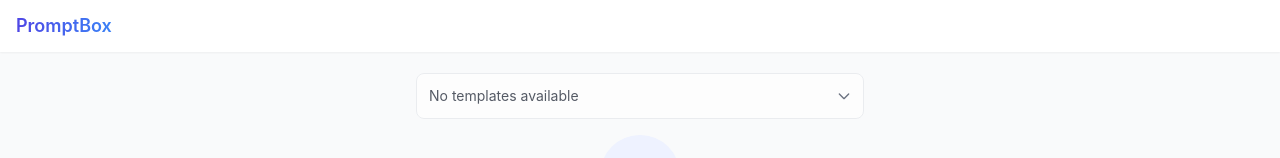
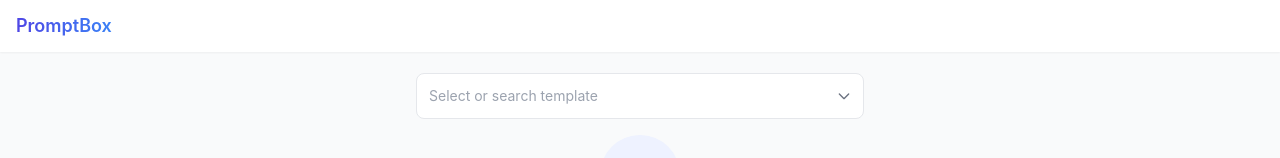
Before and after one commit to sibincbaby/PromptBox, a Vue app: page /#/ in a window 1280 px wide. Shown: the top 158 px of the page. Built offline with nearby package versions, Linux system fonts and the light colour scheme.

Commit message:
added styles configurable templates

```diff
--- a/package.json
+++ b/package.json
@@ -10,6 +10,7 @@
   },
   "dependencies": {
     "@google/generative-ai": "^0.24.1",
+    "@headlessui/vue": "^1.7.23",
     "@vercel/analytics": "^1.5.0",
     "@vueuse/rxjs": "^13.1.0",
     "dexie": "^4.0.11",
@@ -18,7 +19,8 @@
     "rxjs": "^7.8.2",
     "vercel": "^41.7.0",
     "vue": "^3.5.13",
-    "vue-router": "^4.5.1"
+    "vue-router": "^4.5.1",
+    "vue-select": "^3.20.4"
   },
   "devDependencies": {
     "@vitejs/plugin-vue": "^5.2.2",
--- a/src/components/TemplateManager.vue
+++ b/src/components/TemplateManager.vue
@@ -2,28 +2,66 @@
   <div class="template-manager">
     <!-- Template Selector (used in HomePage) -->
     <div v-if="mode === 'selector'" class="template-selector">
-      <div class="relative template-dropdown">
-        <select
-          v-model="selectedTemplateId"
-          @change="handleTemplateChange"
-          :disabled="!hasTemplates"
-          class="w-full p-3 pr-10 bg-white border border-gray-200 rounded-lg appearance-none focus:outline-none focus:ring-2 focus:ring-indigo-500/50 transition-shadow text-sm"
+      <Combobox v-model="selectedTemplate" as="div" class="relative">
+        <div class="relative w-full">
+          <ComboboxInput
+            :displayValue="(template) => template ? template.name : ''"
+            placeholder="Select or search template"
+            @change="query = $event.target.value"
+            class="w-full p-3 bg-white border border-gray-200 rounded-lg appearance-none focus:outline-none focus:ring-2 focus:ring-indigo-500/50 transition-shadow text-sm"
+            :disabled="!hasTemplates"
+          />
+          <ComboboxButton class="absolute inset-y-0 right-0 flex items-center px-3 text-gray-500">
+            <svg xmlns="http://www.w3.org/2000/svg" class="h-4 w-4" fill="none" viewBox="0 0 24 24" stroke="currentColor">
+              <path stroke-linecap="round" stroke-linejoin="round" stroke-width="2" d="M19 9l-7 7-7-7" />
+            </svg>
+          </ComboboxButton>
+        </div>
+
+        <Transition
+          enter-active-class="transition duration-100 ease-out"
+          enter-from-class="transform scale-95 opacity-0"
+          enter-to-class="transform scale-100 opacity-100"
+          leave-active-class="transition duration-75 ease-in"
+          leave-from-class="transform scale-100 opacity-100"
+          leave-to-class="transform scale-95 opacity-0"
         >
-          <option value="">{{ hasTemplates ? 'Select a template' : 'No templates available' }}</option>
-          <option
-            v-for="template in templates"
-            :key="template.id"
-            :value="template.id"
-          >
-            {{ template.name }}
-          </option>
-        </select>
-        <div class="pointer-events-none absolute inset-y-0 right-0 flex items-center px-3 text-gray-500">
-          <svg xmlns="http://www.w3.org/2000/svg" class="h-4 w-4" fill="none" viewBox="0 0 24 24" stroke="currentColor">
-            <path stroke-linecap="round" stroke-linejoin="round" stroke-width="2" d="M19 9l-7 7-7-7" />
-          </svg>
-        </div>
-      </div>
+          <ComboboxOptions class="absolute z-10 mt-1 max-h-60 w-full overflow-auto rounded-md bg-white py-1 text-sm shadow-lg ring-1 ring-black ring-opacity-5 focus:outline-none">
+            <div v-if="filteredTemplates.length === 0 && query !== ''" class="relative cursor-default select-none py-2 px-4 text-gray-500">
+              No templates found.
+            </div>
+
+            <ComboboxOption
+              v-for="template in filteredTemplates"
+              :key="template.id"
+              :value="template"
+              v-slot="{ selected, active }"
+              as="template"
+            >
+              <li
+                class="relative cursor-default select-none py-2 px-4"
+                :class="{
+                  'bg-indigo-600 text-white': active,
+                  'text-gray-900': !active
+                }"
+              >
+                <span class="block truncate" :class="{ 'font-medium': selected, 'font-normal': !selected }">
+                  {{ template.name }}
+                </span>
+                <span
+                  v-if="selected"
+                  class="absolute inset-y-0 right-0 flex items-center pr-3"
+                  :class="{ 'text-white': active, 'text-indigo-600': !active }"
+                >
+                  <svg xmlns="http://www.w3.org/2000/svg" class="h-5 w-5" viewBox="0 0 20 20" fill="currentColor">
+                    <path fill-rule="evenodd" d="M16.707 5.293a1 1 0 010 1.414l-8 8a1 1 0 01-1.414 0l-4-4a1 1 0 011.414-1.414L8 12.586l7.293-7.293a1 1 0 011.414 0z" clip-rule="evenodd" />
+                  </svg>
+                </span>
+              </li>
+            </ComboboxOption>
+          </ComboboxOptions>
+        </Transition>
+      </Combobox>
     </div>
 
     <!-- Template Manager (used in SettingsPage) -->
@@ -111,8 +149,9 @@
 </template>
 
 <script setup>
-import { ref, computed, onMounted } from 'vue';
+import { ref, computed, onMounted, watch } from 'vue';
 import { useSettingsStore } from '@/store/modules/settingsStore';
+import { Combobox, ComboboxInput, ComboboxButton, ComboboxOptions, ComboboxOption } from '@headlessui/vue';
 
 const props = defineProps({
   // 'selector' for dropdown in HomePage, 'manager' for full management in SettingsPage
@@ -126,6 +165,8 @@ const props = defineProps({
 const settingsStore = useSettingsStore();
 const newTemplateName = ref('');
 const selectedTemplateId = ref('');
+const selectedTemplate = ref(null);
+const query = ref('');
 
 // Computed properties
 const templates = computed(() => settingsStore.templates);
@@ -133,11 +174,27 @@ const currentTemplateId = computed(() => settingsStore.currentTemplateId);
 const currentTemplateName = computed(() => settingsStore.currentTemplateName);
 const hasTemplates = computed(() => templates.value.length > 0);
 
+const filteredTemplates = computed(() => {
+  if (query.value === '') return templates.value;
+  return templates.value.filter((template) =>
+    template.name.toLowerCase().includes(query.value.toLowerCase())
+  );
+});
+
 // Set selected template to match current template
 onMounted(async () => {
   await settingsStore.loadTemplates();
   if (currentTemplateId.value) {
     selectedTemplateId.value = currentTemplateId.value;
+    selectedTemplate.value = templates.value.find(t => t.id.toString() === currentTemplateId.value.toString());
+  }
+});
+
+// Watch for changes in the selected template
+watch(selectedTemplate, async (newTemplate) => {
+  if (newTemplate) {
+    selectedTemplateId.value = newTemplate.id.toString();
+    await settingsStore.loadTemplate(parseInt(newTemplate.id));
   }
 });
 
@@ -167,6 +224,7 @@ async function saveAsTemplate() {
 async function loadTemplate(templateId) {
   await settingsStore.loadTemplate(templateId);
   selectedTemplateId.value = templateId.toString();
+  selectedTemplate.value = templates.value.find(t => t.id.toString() === templateId.toString());
 
   // Add haptic feedback if available
   if (window.navigator && window.navigator.vibrate) {
```
Also changed, not shown: 1 other file (tests, documents, lock files or other folders).
